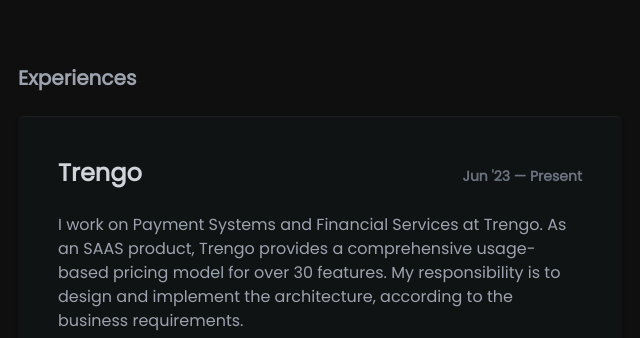
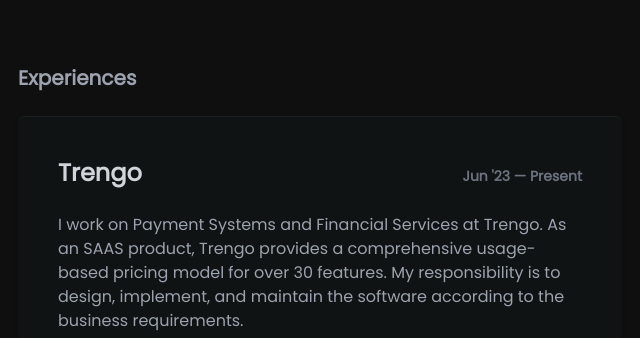
Before and after one commit to agilasadi/agilasadi.github.io, a plain HTML site: page index.html in a window 1280 px wide. Shown: the top 338 px of the page, 634-1274 px from the left. Drawn offline with Linux system fonts and the light colour scheme.

Commit message:
Update index.html

```diff
--- a/index.html
+++ b/index.html
@@ -126,8 +126,7 @@
 								<div class="text-gray-500 text-sm font-semibold">Jun '23 — Present</div>
 							</div>
 							<p class="text-gray-400 pt-6">
-								I work on Payment Systems and Financial Services at Trengo. As an SAAS product, Trengo provides a comprehensive usage-based pricing model for over 30 features. My responsibility is to design and implement the architecture, according to the business requirements.
-							</p>
+I work on Payment Systems and Financial Services at Trengo. As an SAAS product, Trengo provides a comprehensive usage-based pricing model for over 30 features. My responsibility is to design, implement, and maintain the software according to the business requirements.							</p>
 							<ul class="text-gray-400 list-disc pl-6 pt-2">
 								<li>I’ve led a payments project(Usage Based Pricing) from start to end</li>
 								<li>Implemented a metering system for multiple features</li>
```
